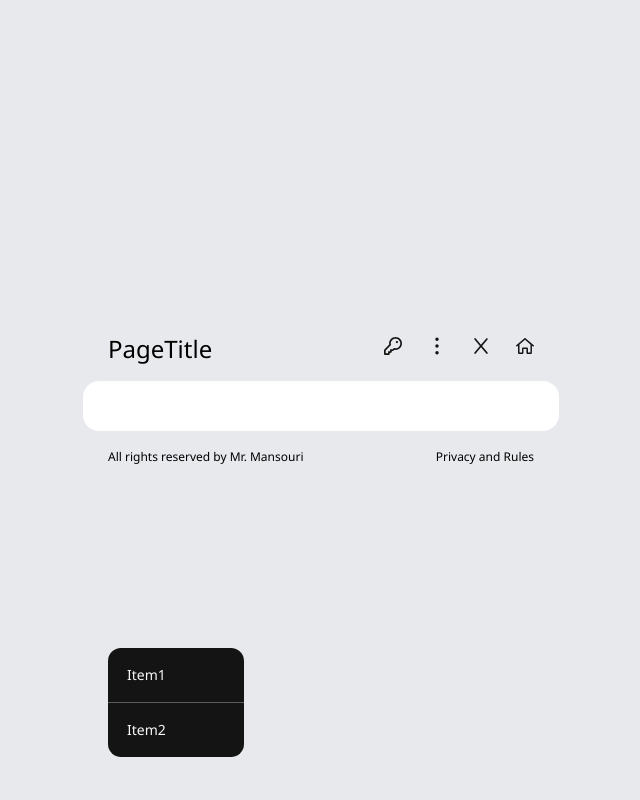
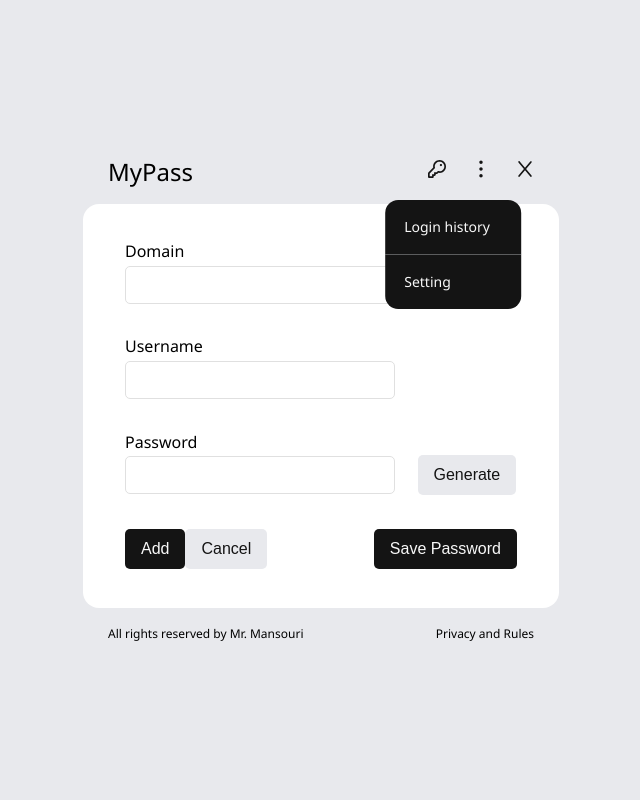
Before and after one commit to Hsnmsri/MyPass, a PHP site: page / in a window 1280 px wide. Shown: the whole page, without its empty margins (319-959 px from the left). Run offline with PHP 8.4, Linux system fonts and the light colour scheme.

Commit message:
Create style for index page

```diff
--- a/css/index.css
+++ b/css/index.css
@@ -1 +1,88 @@
 @import url(base/frame.css);
+
+@media screen {
+
+    /* Main */
+    main {
+        display: flex;
+        flex-direction: column;
+        align-items: center;
+        justify-content: center;
+    }
+
+    .input-main-box {
+        display: flex;
+        flex-direction: column;
+        margin-bottom: 28px;
+        width: 271px;
+    }
+
+    .input-label {
+        font-size: 0.8rem;
+    }
+
+    .input-data {
+        margin: 6.7px 0;
+    }
+
+    #button-box {
+        display: flex;
+        align-items: center;
+        width: 271px;
+    }
+
+    /* Password input */
+    #generate-password-button {
+        color: var(--Palette4);
+        background-color: var(--Palette1);
+        align-self: flex-end;
+        margin-top: 28px;
+    }
+
+    #cancel-button {
+        color: var(--Palette4);
+        background-color: var(--Palette1);
+    }
+
+}
+
+@media (min-width: 992px) {
+
+    /* App menu */
+    #menu-box {
+        position: fixed;
+        transform: translate(-1vw, -56vh);
+    }
+
+    /* Main */
+    main {
+        box-sizing: border-box;
+        padding: 39px 42px;
+        align-items: flex-start;
+    }
+
+    #button-box {
+        justify-content: flex-start;
+        width: 100%;
+    }
+
+    #save-pass-button {
+        margin-left: auto;
+    }
+
+    /* Password input */
+    #password-input-box {
+        flex-direction: row;
+        flex-wrap: wrap;
+        width: 100%;
+    }
+
+    #password-input-box>label {
+        width: 100%;
+    }
+
+    #generate-password-button {
+        align-self: center;
+        margin: 0 0 0 22.5px;
+    }
+}
--- a/index.html
+++ b/index.html
@@ -17,16 +17,42 @@
 
             <div id="header-left-box">
 
-                <h1>PageTitle</h1>
+                <h1>MyPass</h1>
 
             </div>
 
             <div id="header-right-box">
 
-                <svg xmlns="http://www.w3.org/2000/svg" viewBox="0 0 576 512" id="app-home-icon">
-                    <path
-                        d="M576 247.1c0-6.802-2.877-13.56-8.471-18.31l-263.1-224c-4.484-3.781-10.01-5.669-15.53-5.669S276.1 1.891 272.5 5.672L8.471 229.7C2.877 234.4 0 241.2 0 247.1C0 264.1 13.83 271.1 24.02 271.1c5.479 0 10.99-1.867 15.51-5.687l24.47-20.76v226.5C64 494.1 81.94 512 104 512h95.1c22.06 0 39.1-17.94 39.1-40l.0056-120h95.1l-.0032 120C335.1 494.1 353.9 512 375.1 512h95.1c22.06 0 39.1-17.94 39.1-40V245.5L536.5 266.3c4.516 3.813 10.03 5.688 15.52 5.688C562.1 271.1 576 263.1 576 247.1zM463.1 463.1H383.1v-120c0-22.06-17.94-40-39.1-40H232c-22.06 0-39.1 17.94-39.1 40v120H112V207.1c0-.9629-.4375-1.783-.5488-2.717L288 55.45l175.1 149.4V463.1z" />
-                </svg>
+                <!-- Menu box -->
+                <div id="menu-background-box"></div>
+                <div id="menu-box">
+
+                    <!-- Menu Main Button box -->
+                    <div id="menu-main-box">
+
+                        <!-- Items -->
+                        <div class="menu-button-item">
+
+                            <span class="menu-button-text">Login history</span>
+
+                        </div>
+                        <hr>
+                        <div class="menu-button-item">
+
+                            <span class="menu-button-text">Setting</span>
+
+                        </div>
+
+                    </div>
+
+                    <div id="menu-cancel-box">
+
+                        <span id="cancel-button-text">Cancel</span>
+
+                    </div>
+
+                </div>
+
                 <svg xmlns="http://www.w3.org/2000/svg" viewBox="0 0 384 512" id="app-close-icon">
                     <path
                         d="M378.4 440.6c8.531 10.16 7.203 25.28-2.938 33.81C370.9 478.2 365.5 480 360 480c-6.844 0-13.64-2.906-18.39-8.562L192 293.3l-149.6 178.1C37.63 477.1 30.83 480 23.98 480c-5.453 0-10.92-1.844-15.42-5.625c-10.14-8.531-11.47-23.66-2.938-33.81L160.7 256L5.625 71.44C-2.906 61.28-1.578 46.16 8.563 37.63C18.69 29.08 33.84 30.39 42.38 40.56L192 218.7l149.6-178.1c8.547-10.17 23.67-11.47 33.81-2.938s11.47 23.66 2.938 33.81L223.3 256L378.4 440.6z" />
@@ -42,41 +68,43 @@
 
             </div>
 
-            <!-- Menu box -->
-            <div id="menu-background-box"></div>
-            <div id="menu-box">
+        </header>
 
-                <!-- Menu Main Button box -->
-                <div id="menu-main-box">
+        <!-- Main Frame -->
+        <main>
 
-                    <!-- Items -->
-                    <div class="menu-button-item">
+            <div id="domain-name-input-box" class="input-main-box">
 
-                        <span class="menu-button-text">Item1</span>
+                <label for="domain-name-input" class="input-label">Domain</label>
+                <input type="text" id="domain-name-input" class="input-data">
 
-                    </div>
-                    <hr>
-                    <div class="menu-button-item">
+            </div>
 
-                        <span class="menu-button-text">Item2</span>
+            <div id="username-input-box" class="input-main-box">
 
-                    </div>
+                <label for="username-input" class="input-label">Username</label>
+                <input type="text" id="username-input" class="input-data">
 
-                </div>
+            </div>
 
-                <div id="menu-cancel-box">
+            <div id="password-input-box" class="input-main-box">
 
-                    <span id="cancel-button-text">Cancel</span>
+                <label for="password-input" class="input-label">Password</label>
+                <input type="text" id="password-input" class="input-data">
+                <button id="generate-password-button">Generate</button>
 
-                </div>
+            </div>
+
+            <div id="button-box">
+
+                <button id="add-button">Add</button>
+                <button id="cancel-button">Cancel</button>
+                <button id="save-pass-button">Save Password</button>
 
             </div>
 
 
-        </header>
-
-        <!-- Main Frame -->
-        <main></main>
+        </main>
 
         <footer>
 
```
